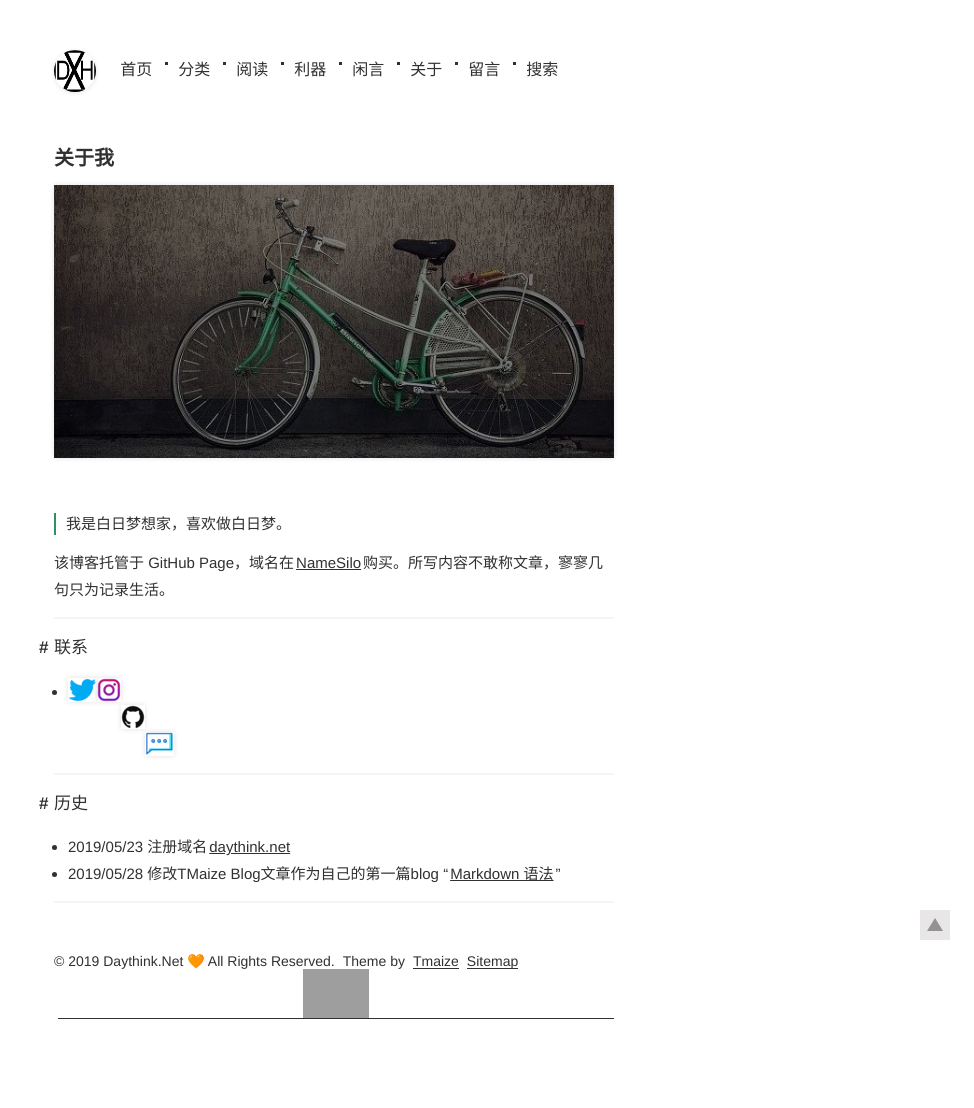
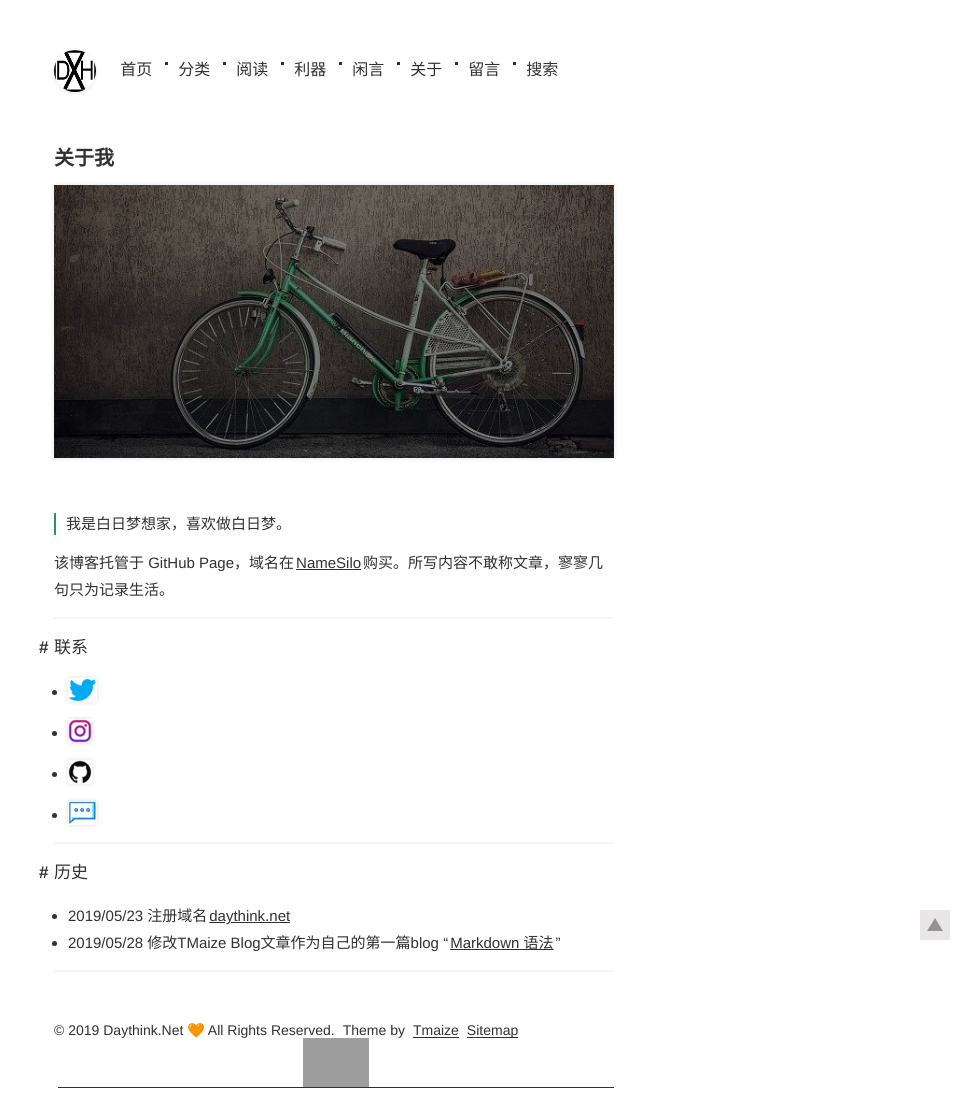
Before and after one commit to Devinteng/blog3, a Jekyll site: the page built from pages/关于.md, in a window 1280 px wide. Shown: the whole page, without its empty margins (306-1280 px from the left). Built offline with Jekyll 4.4.1, drawn with Linux system fonts in a browser that asks for light colours; before the commit the page ends 1039 px from its top, so only the background shows below that; grey boxes are pictures that could not be loaded.

Commit message:
Update 关于.md

```diff
--- a/pages/关于.md
+++ b/pages/关于.md
@@ -15,9 +15,12 @@ title: 关于我
 ## 联系
 
 + <a href="https://twitter.com/caiwoshiwho" target="_blank"><img src="/img/twitter-logo.png" align="left"> </a>
-<a href="https://www.instagram.com/caiwoshiwho/" target="_blank"><img src="/img/instagram-logo.png" align="left"> </a>
-<a href="https://github.com/Devinteng" target="_blank"><img src="/img/Github-logo.png" align="left"> </a>
-<a href="https://daythink.net/pages/%E7%95%99%E8%A8%80.html" target="_blank"><img src="/img/chat-logo.png" align="left"> </a>
+
++ <a href="https://www.instagram.com/caiwoshiwho/" target="_blank"><img src="/img/instagram-logo.png" align="left"> </a>
+
++ <a href="https://github.com/Devinteng" target="_blank"><img src="/img/Github-logo.png" align="left"> </a>
+
++ <a href="https://daythink.net/pages/%E7%95%99%E8%A8%80.html" target="_blank"><img src="/img/chat-logo.png" align="left"> </a>
 
 
 ***
```
